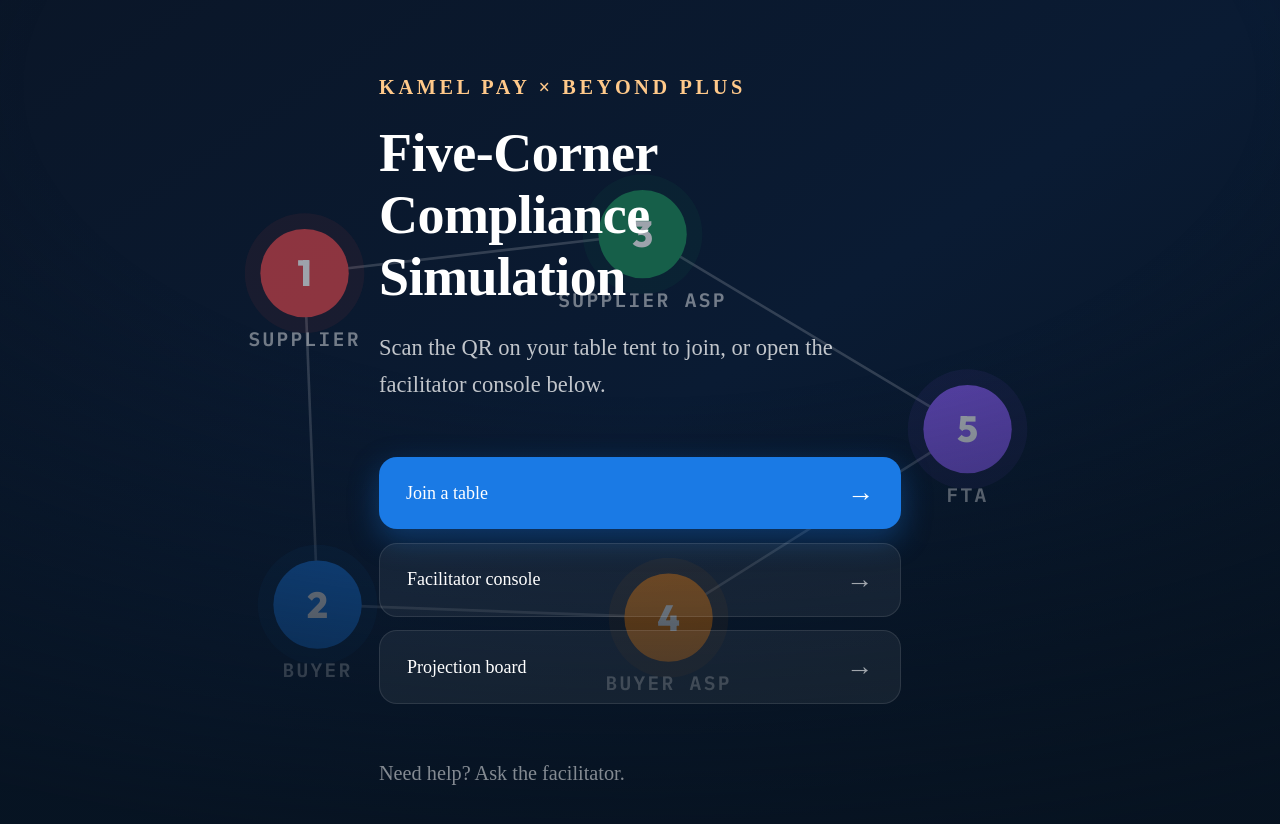
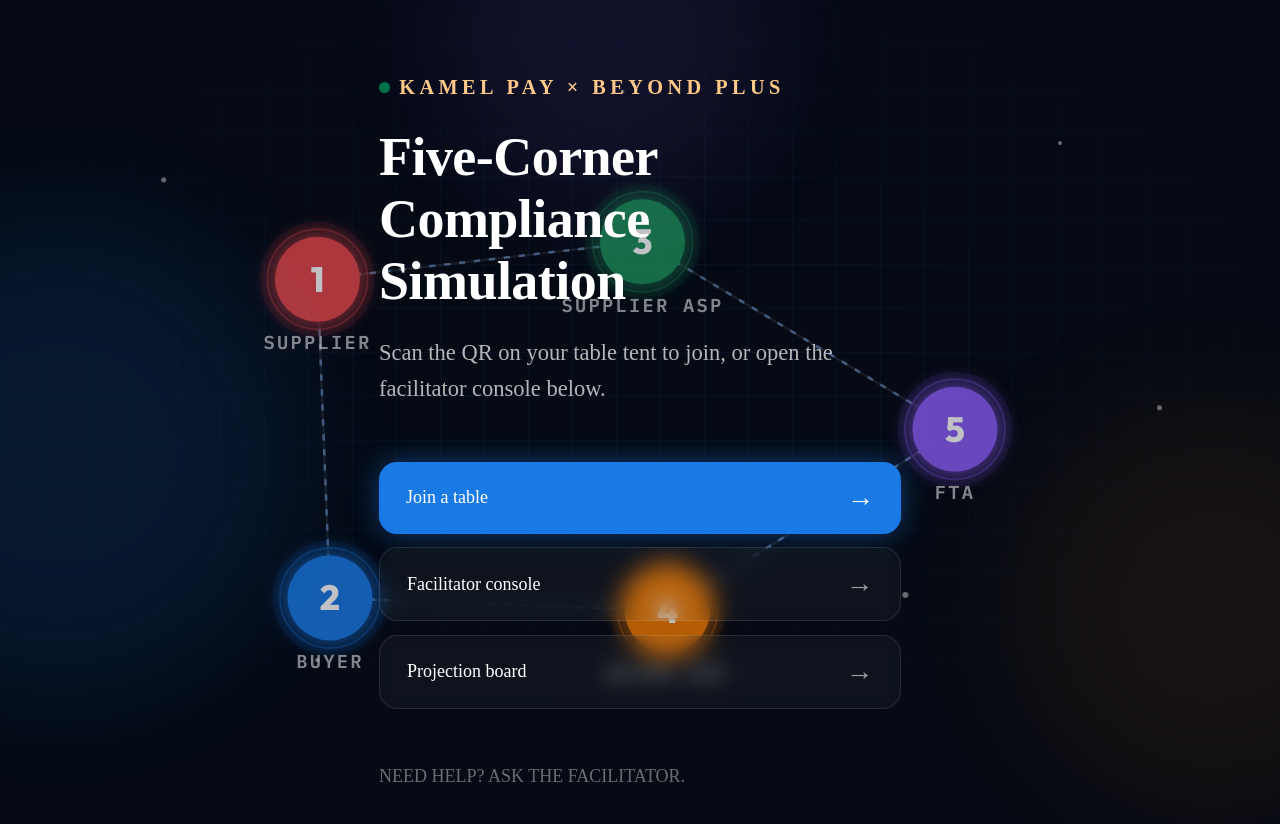
Before and after one commit to Moun3em/KamelPay-BeyondPlus-Game, a Next.js app in the folder platform/: page / in a window 1280 px wide. Shown: the top 824 px of the page. Built offline with nearby package versions, Linux system fonts and the light colour scheme.

Commit message:
feat(ui): futuristic command-center skin — landing + projection (preview)

```diff
--- a/platform/app/globals.css
+++ b/platform/app/globals.css
@@ -243,3 +243,80 @@
   animation-play-state: paused !important;
   transition: none !important;
 }
+
+/* ============================================================================
+   Futuristic command-center layer (Phase 2)
+   ----------------------------------------------------------------------------
+   Dark HUD language: cyber grid, glow orbs, data-flow edges, glass panels.
+   Still transform/opacity-only where it moves, still dies under
+   prefers-reduced-motion (global block above) and the motion-paused guard.
+   ============================================================================ */
+
+/* Cyber grid backdrop */
+.kp-cyber-grid {
+  background-image:
+    linear-gradient(rgba(26, 122, 229, 0.07) 1px, transparent 1px),
+    linear-gradient(90deg, rgba(26, 122, 229, 0.07) 1px, transparent 1px);
+  background-size: 44px 44px;
+  -webkit-mask-image: radial-gradient(
+    ellipse 75% 65% at 50% 40%,
+    black 25%,
+    transparent 78%
+  );
+  mask-image: radial-gradient(
+    ellipse 75% 65% at 50% 40%,
+    black 25%,
+    transparent 78%
+  );
+}
+
+/* Glow orbs (slow breathing) */
+@keyframes kp-glow-pulse {
+  0%,
+  100% { opacity: 0.45; }
+  50% { opacity: 0.95; }
+}
+.kp-glow-pulse {
+  animation: kp-glow-pulse 4.5s ease-in-out infinite;
+}
+
+/* Data-flow edges on the routing diagram */
+@keyframes kp-flow {
+  to { stroke-dashoffset: -28; }
+}
+.kp-edge-flow {
+  stroke-dasharray: 5 7;
+  animation: kp-flow 1.3s linear infinite;
+}
+
+/* Node glow */
+.kp-node-glow {
+  filter: drop-shadow(0 0 10px currentColor);
+}
+
+/* Floating particles / ambient dots */
+@keyframes kp-float {
+  0%,
+  100% { transform: translate3d(0, 0, 0); }
+  50% { transform: translate3d(8px, -14px, 0); }
+}
+.kp-float {
+  animation: kp-float 9s ease-in-out infinite;
+}
+
+/* Glass panel */
+.kp-glass {
+  background: rgba(255, 255, 255, 0.04);
+  border: 1px solid rgba(255, 255, 255, 0.1);
+  backdrop-filter: blur(10px);
+  -webkit-backdrop-filter: blur(10px);
+}
+
+/* Faint scan sweep (projection) */
+@keyframes kp-scan {
+  0% { transform: translateY(-1400%); }
+  100% { transform: translateY(1400%); }
+}
+.kp-scan-line {
+  animation: kp-scan 9s linear infinite;
+}
--- a/platform/app/page.tsx
+++ b/platform/app/page.tsx
@@ -1,30 +1,33 @@
 import Link from "next/link";
 import { FiveCorners } from "@/components/five-corners";
+import { CyberBackdrop } from "@/components/cyber-backdrop";
 
 export default function HomePage() {
   return (
-    <main className="relative flex min-h-dvh flex-col overflow-hidden bg-gradient-to-br from-[var(--kp-ink)] via-[#0A1B33] to-[#071321] text-white">
-      {/* Ambient constellation — the five-corner route, drifting */}
+    <main className="relative flex min-h-dvh flex-col overflow-hidden bg-[#050A14] text-white">
+      {/* Futuristic ambient layer */}
+      <CyberBackdrop />
+
+      {/* Glowing five-corner constellation — the game's identity */}
       <div className="pointer-events-none absolute inset-0" aria-hidden="true">
-        <FiveCorners className="absolute left-1/2 top-1/2 h-[130vmin] w-[130vmin] -translate-x-1/2 -translate-y-1/2 opacity-60" />
+        <FiveCorners className="absolute left-1/2 top-1/2 h-[125vmin] w-[125vmin] -translate-x-1/2 -translate-y-1/2 opacity-75" />
       </div>
-      {/* Soft vignette to keep the reading plane calm */}
-      <div
-        className="pointer-events-none absolute inset-0 bg-[radial-gradient(120%_90%_at_50%_10%,transparent_40%,rgba(7,19,33,0.92)_100%)]"
-        aria-hidden="true"
-      />
 
       <div className="relative z-10 mx-auto flex w-full max-w-lg flex-1 flex-col justify-center gap-12 px-6 py-16">
         <header className="kp-rise" style={{ animationDelay: "0.05s" }}>
-          <p className="text-lg font-semibold tracking-[0.18em] text-[var(--kp-heat-soft)]">
+          <p className="flex items-center gap-2 font-mono text-lg font-semibold tracking-[0.22em] text-[var(--kp-heat-soft)]">
+            <span
+              className="kp-live inline-block h-2.5 w-2.5 rounded-full bg-[var(--kp-success)]"
+              aria-hidden="true"
+            />
             KAMEL PAY × BEYOND PLUS
           </p>
-          <h1 className="mt-4 text-5xl font-bold leading-[1.05] tracking-tight">
+          <h1 className="mt-5 text-5xl font-bold leading-[1.05] tracking-tight">
             Five-Corner
             <br />
             Compliance Simulation
           </h1>
-          <p className="mt-5 text-xl leading-relaxed text-white/75">
+          <p className="mt-5 text-xl leading-relaxed text-white/70">
             Scan the QR on your table tent to join, or open the facilitator
             console below.
           </p>
@@ -33,7 +36,7 @@
         <nav className="flex flex-col gap-3">
           <Link
             href="/join"
-            className="kp-rise tap flex items-center justify-between rounded-2xl bg-[var(--kp-blue)] px-6 py-4 text-xl font-semibold text-white shadow-[0_10px_30px_rgba(26,122,229,0.35)] transition-colors hover:bg-[var(--kp-blue-deep)]"
+            className="kp-rise tap flex items-center justify-between rounded-2xl bg-[var(--kp-blue)] px-6 py-4 text-xl font-semibold text-white shadow-[0_0_28px_rgba(26,122,229,0.45)] transition-colors hover:bg-[var(--kp-blue-deep)]"
             style={{ animationDelay: "0.15s" }}
           >
             <span>Join a table</span>
@@ -43,7 +46,7 @@
           </Link>
           <Link
             href="/console"
-            className="kp-rise tap flex items-center justify-between rounded-2xl border border-white/10 bg-white/[0.06] px-6 py-4 text-xl font-semibold text-white transition-colors hover:bg-white/[0.12]"
+            className="kp-rise kp-glass tap flex items-center justify-between rounded-2xl px-6 py-4 text-xl font-semibold text-white transition-colors hover:border-[var(--kp-blue)]/60"
             style={{ animationDelay: "0.25s" }}
           >
             <span>Facilitator console</span>
@@ -53,7 +56,7 @@
           </Link>
           <Link
             href="/projection"
-            className="kp-rise tap flex items-center justify-between rounded-2xl border border-white/10 bg-white/[0.06] px-6 py-4 text-xl font-semibold text-white transition-colors hover:bg-white/[0.12]"
+            className="kp-rise kp-glass tap flex items-center justify-between rounded-2xl px-6 py-4 text-xl font-semibold text-white transition-colors hover:border-[var(--kp-blue)]/60"
             style={{ animationDelay: "0.35s" }}
           >
             <span>Projection board</span>
@@ -64,10 +67,10 @@
         </nav>
 
         <footer
-          className="kp-rise text-lg text-white/50"
+          className="kp-rise font-mono text-base text-white/40"
           style={{ animationDelay: "0.45s" }}
         >
-          Need help? Ask the facilitator.
+          NEED HELP? ASK THE FACILITATOR.
         </footer>
       </div>
     </main>
--- /dev/null
+++ b/platform/components/cyber-backdrop.tsx
@@ -0,0 +1,59 @@
+/**
+ * CyberBackdrop — the futuristic ambient layer.
+ *
+ * Cyber grid + breathing glow orbs + a few floating particles. Pure CSS
+ * (transform/opacity only), decorative, aria-hidden, dies under
+ * prefers-reduced-motion and the motion-paused guard.
+ */
+export function CyberBackdrop({
+  grid = true,
+  orbs = true,
+  particles = true,
+}: {
+  grid?: boolean;
+  orbs?: boolean;
+  particles?: boolean;
+}) {
+  return (
+    <div className="pointer-events-none absolute inset-0 overflow-hidden" aria-hidden="true">
+      {grid ? <div className="kp-cyber-grid absolute inset-0" /> : null}
+      {orbs ? (
+        <>
+          <div className="kp-glow-pulse absolute -left-40 top-1/4 h-[480px] w-[480px] rounded-full bg-[var(--kp-blue)]/20 blur-3xl" />
+          <div
+            className="kp-glow-pulse absolute -right-32 bottom-10 h-[420px] w-[420px] rounded-full bg-[var(--kp-heat)]/15 blur-3xl"
+            style={{ animationDelay: "1.6s" }}
+          />
+          <div
+            className="kp-glow-pulse absolute left-1/3 -top-32 h-[360px] w-[360px] rounded-full bg-[#8B5CF6]/10 blur-3xl"
+            style={{ animationDelay: "3.1s" }}
+          />
+        </>
+      ) : null}
+      {particles ? (
+        <>
+          {[
+            { l: "12%", t: "22%", d: "0s", s: 5 },
+            { l: "82%", t: "18%", d: "1.2s", s: 4 },
+            { l: "70%", t: "70%", d: "2.4s", s: 6 },
+            { l: "24%", t: "78%", d: "0.7s", s: 4 },
+            { l: "48%", t: "12%", d: "1.9s", s: 3 },
+            { l: "90%", t: "48%", d: "2.9s", s: 5 },
+          ].map((p, i) => (
+            <span
+              key={i}
+              className="kp-float absolute rounded-full bg-white/40"
+              style={{
+                left: p.l,
+                top: p.t,
+                width: p.s,
+                height: p.s,
+                animationDelay: p.d,
+              }}
+            />
+          ))}
+        </>
+      ) : null}
+    </div>
+  );
+}
--- a/platform/components/five-corners.tsx
+++ b/platform/components/five-corners.tsx
@@ -1,15 +1,14 @@
 "use client";
 
-import { useEffect, useId, useRef, useState } from "react";
+import { useEffect, useId, useState } from "react";
 
 /**
- * FiveCorners — the KamelPay routing constellation.
+ * FiveCorners v2 — the KamelPay routing constellation, futuristic skin.
  *
- * The five-corner route rendered as an ambient SVG: C1 SUPPLIER (red) →
+ * The five-corner route as a glowing data network: C1 SUPPLIER (red) →
  * C3 SUPPLIER ASP (green) → C5 FTA (violet) → C4 BUYER ASP (orange) →
- * C2 BUYER (blue) → back to C1. The same diagram that lives on the printed
- * mats and reference sheets — the platform and the physical table speak one
- * visual language.
+ * C2 BUYER (blue) → back to C1. Animated dashes flow along the ring
+ * (data travelling the route — the game's core metaphor).
  *
  * Motion is decorative only (aria-hidden). Slow drift via CSS
  * (transform-only), one-shot pulse via SMIL when `pulseKey` changes.
@@ -23,6 +22,14 @@
   { id: "C5", label: "FTA", x: 650, y: 250, color: "#8B5CF6" },
   { id: "C4", label: "BUYER ASP", x: 420, y: 395, color: "#F07A00" },
   { id: "C2", label: "BUYER", x: 150, y: 385, color: "#1A7AE5" },
+];
+
+const EDGES = [
+  "M140,130 L400,100",
+  "M400,100 L650,250",
+  "M650,250 L420,395",
+  "M420,395 L150,385",
+  "M150,385 L140,130",
 ];
 
 const RING_PATH = "M140,130 L400,100 L650,250 L420,395 L150,385 Z";
@@ -70,30 +77,51 @@
           markerHeight="6"
           orient="auto-start-reverse"
         >
-          <path d="M0,0 L10,5 L0,10 z" fill="rgba(255,255,255,0.30)" />
+          <path d="M0,0 L10,5 L0,10 z" fill="rgba(255,255,255,0.35)" />
         </marker>
       </defs>
 
       <g className={drifting && !reduced ? "kp-drift" : undefined}>
-        {/* Ring edges */}
+        {/* Ring: dim base */}
+        <g stroke="rgba(255,255,255,0.10)" strokeWidth="2" fill="none">
+          {EDGES.map((d) => (
+            <path key={d} d={d} />
+          ))}
+        </g>
+        {/* Ring: animated data flow (futuristic signature) */}
         <g
-          stroke="rgba(255,255,255,0.28)"
+          stroke="rgba(140,190,255,0.55)"
           strokeWidth="2"
           fill="none"
           markerEnd={`url(#${arrowId})`}
+          className={reduced ? undefined : "kp-edge-flow"}
         >
-          <path d="M140,130 L400,100" />
-          <path d="M400,100 L650,250" />
-          <path d="M650,250 L420,395" />
-          <path d="M420,395 L150,385" />
-          <path d="M150,385 L140,130" />
+          {EDGES.map((d) => (
+            <path key={d} d={d} />
+          ))}
         </g>
 
-        {/* Nodes */}
+        {/* Nodes: glow + label */}
         {NODES.map((n) => (
           <g key={n.id}>
-            <circle cx={n.x} cy={n.y} r={46} fill={n.color} opacity={0.12} />
-            <circle cx={n.x} cy={n.y} r={34} fill={n.color} />
+            <circle cx={n.x} cy={n.y} r={46} fill={n.color} opacity={0.10} />
+            <circle
+              cx={n.x}
+              cy={n.y}
+              r={34}
+              fill={n.color}
+              className="kp-node-glow"
+              style={{ color: n.color }}
+            />
+            <circle
+              cx={n.x}
+              cy={n.y}
+              r={40}
+              fill="none"
+              stroke={n.color}
+              strokeOpacity={0.35}
+              strokeWidth="1.5"
+            />
             <text
               x={n.x}
               y={n.y + 10}
@@ -112,7 +140,7 @@
               fontSize="15"
               fontWeight="600"
               letterSpacing="0.12em"
-              fill="rgba(255,255,255,0.72)"
+              fill="rgba(255,255,255,0.68)"
               style={{ fontFamily: "var(--font-mono-plex), monospace" }}
             >
               {n.label}
@@ -124,11 +152,11 @@
         {showPulse ? (
           <g key={pulseKey}>
             <g className="kp-glow">
-              <circle r={16} fill="#FFFFFF" opacity={0.35}>
+              <circle r={18} fill="#FFFFFF" opacity={0.30}>
                 <animateMotion dur="3.2s" repeatCount="1" path={RING_PATH} />
               </circle>
             </g>
-            <circle r={7} fill="#FFFFFF">
+            <circle r={8} fill="#FFFFFF">
               <animateMotion dur="3.2s" repeatCount="1" path={RING_PATH} />
             </circle>
           </g>
```
Also changed, not shown: platform/app/projection/page.tsx (+26 -16 lines).
